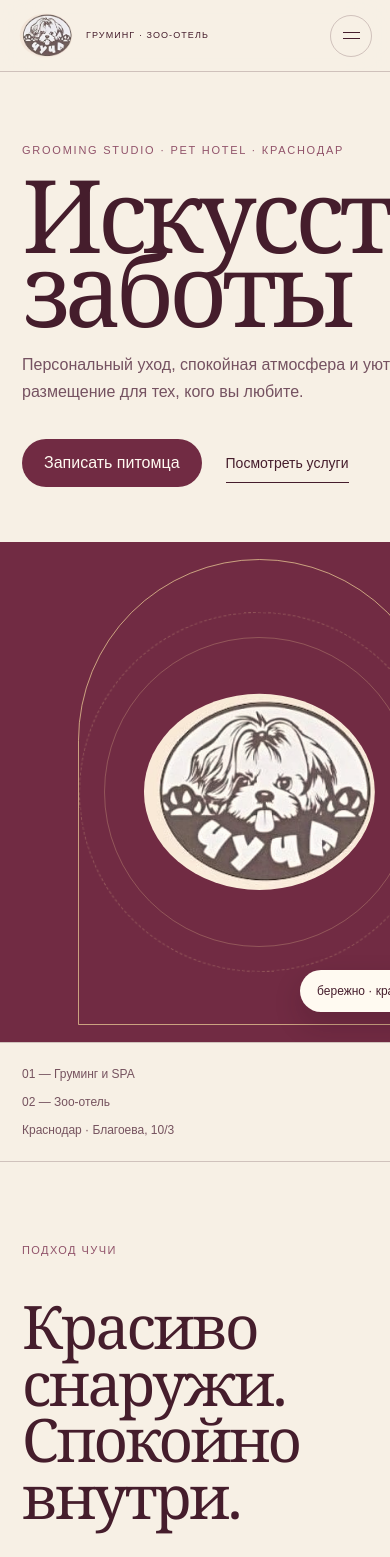
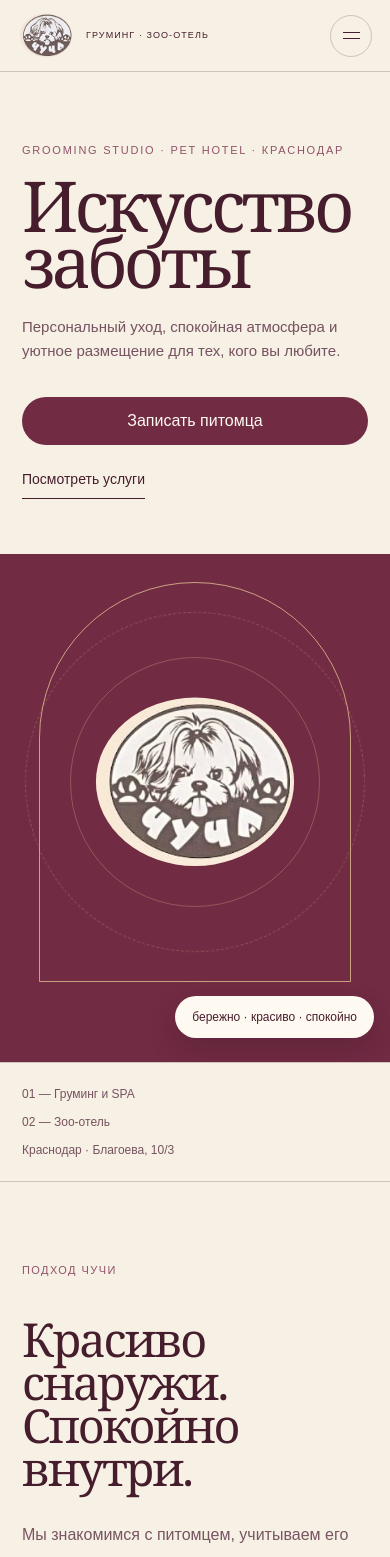
Before and after one commit to defdefolt8-jpg/chucha-site, a Next.js app: page / in a window 390 px wide. Shown: the top 1557 px of the page. Built offline with nearby package versions, Linux system fonts and the light colour scheme.

Commit message:
Improve smartphone layout

```diff
--- a/app/globals.css
+++ b/app/globals.css
@@ -18,6 +18,11 @@
 
 html { scroll-behavior: smooth; }
 
+html, body {
+  max-width: 100%;
+  overflow-x: clip;
+}
+
 body {
   margin: 0;
   background: var(--cream);
@@ -32,7 +37,7 @@ a { color: inherit; }
 
 button, a { -webkit-tap-highlight-color: transparent; }
 
-main { overflow: hidden; }
+main { overflow: hidden; width: 100%; }
 
 .site-header {
   min-height: 86px;
@@ -192,41 +197,49 @@ footer > a:last-child { text-decoration: none; }
 
 @media (max-width: 760px) {
   .site-header { min-height: 72px; padding: 8px 18px; position: sticky; top: 0; }
+  .brand { min-width: 0; }
   .brand-logo { width: 56px; height: 46px; }
   .brand-caption { font-size: 9px; }
   .desktop-nav { display: none; }
   .mobile-menu { display: block; }
   .hero { min-height: 0; grid-template-columns: 1fr; }
   .hero-copy { padding: 70px 22px 55px; }
-  .hero h1 { font-size: clamp(80px, 26vw, 120px); margin-top: 18px; }
-  .hero-visual { min-height: 500px; }
-  .hero-arch { width: 70%; }
-  .orbit-two { width: 360px; height: 360px; }
-  .care-badge { right: 20px; bottom: 30px; }
+  .hero h1 { font-size: clamp(58px, 18vw, 96px); margin-top: 18px; line-height: .8; }
+  .hero-lead { font-size: 15px; line-height: 1.6; }
+  .hero-actions { align-items: stretch; gap: 14px; }
+  .primary-button, .gold-button { width: 100%; }
+  .text-link { width: fit-content; }
+  .hero-visual { min-height: 400px; padding: 28px 18px 80px; }
+  .hero-arch { width: min(80vw, 320px); }
+  .orbit-one { width: min(64vw, 260px); height: min(64vw, 260px); }
+  .orbit-two { width: min(88vw, 340px); height: min(88vw, 340px); }
+  .care-badge { right: 16px; bottom: 24px; max-width: calc(100% - 32px); text-align: center; }
   .service-line { grid-template-columns: 1fr; gap: 10px; padding: 22px; }
   .intro { min-height: 0; grid-template-columns: 1fr; padding: 80px 22px; }
   .section-index { margin: 0; }
-  .intro h2 { font-size: 60px; }
+  .intro h2 { font-size: clamp(42px, 12vw, 60px); line-height: .92; }
   .services-section { padding: 80px 16px; }
   .section-heading { display: block; margin: 0 6px 32px; }
-  .section-heading h2 { margin-top: 16px; font-size: 62px; }
+  .section-heading h2 { margin-top: 16px; font-size: clamp(42px, 12vw, 62px); line-height: .92; }
   .service-grid { grid-template-columns: 1fr; }
-  .service-card { min-height: 410px; }
+  .service-card { min-height: 0; padding: 24px; }
   .service-card-main { grid-row: auto; }
+  .service-card h3 { font-size: clamp(34px, 10vw, 54px); }
   .hotel-story { margin: 0 10px 80px; border-radius: 22px; }
   .hotel-copy { padding: 65px 24px; }
-  .hotel-story h2 { font-size: 62px; }
+  .hotel-story h2 { font-size: clamp(42px, 12vw, 62px); line-height: .92; }
   .hotel-features { grid-template-columns: 1fr; min-height: 0; }
-  .hotel-features div { min-height: 160px; }
+  .hotel-features div { min-height: 0; gap: 18px; }
   .steps-section { padding: 20px 22px 80px; }
   .steps-list li { grid-template-columns: 56px 1fr; gap: 14px; }
-  .steps-list h3 { font-size: 32px; }
+  .steps-list h3 { font-size: clamp(28px, 8vw, 32px); }
   .faq-section { padding: 80px 22px; grid-template-columns: 1fr; gap: 50px; }
-  .faq-section h2 { font-size: 62px; }
-  .faq-list summary { font-size: 23px; }
+  .faq-section h2 { font-size: clamp(42px, 12vw, 62px); line-height: .92; }
+  .faq-list summary { font-size: clamp(21px, 6vw, 23px); }
+  .faq-list details p { margin-right: 0; }
   .contact-section { padding: 80px 22px 36px; }
-  .contact-top h2 { font-size: 75px; }
-  .contact-phone { font-size: 38px; }
+  .contact-top h2 { font-size: clamp(46px, 14vw, 75px); line-height: .92; }
+  .contact-phone { font-size: clamp(28px, 8vw, 38px); overflow-wrap: anywhere; }
   .contact-bottom { margin-top: 70px; grid-template-columns: 1fr; gap: 28px; }
   .circle-call { justify-self: end; }
   footer { flex-direction: column; align-items: flex-start; padding: 30px 22px; }
@@ -235,5 +248,13 @@ footer > a:last-child { text-decoration: none; }
 @media (max-width: 380px) {
   .brand-caption { display: none; }
   .hero-actions { align-items: flex-start; flex-direction: column; }
-  .contact-phone { font-size: 32px; }
+  .hero-copy,
+  .intro,
+  .steps-section,
+  .faq-section,
+  .contact-section,
+  footer { padding-left: 16px; padding-right: 16px; }
+  .hero-visual { min-height: 340px; }
+  .contact-phone { font-size: 26px; }
+  .circle-call { width: 62px; height: 62px; font-size: 24px; }
 }
```
